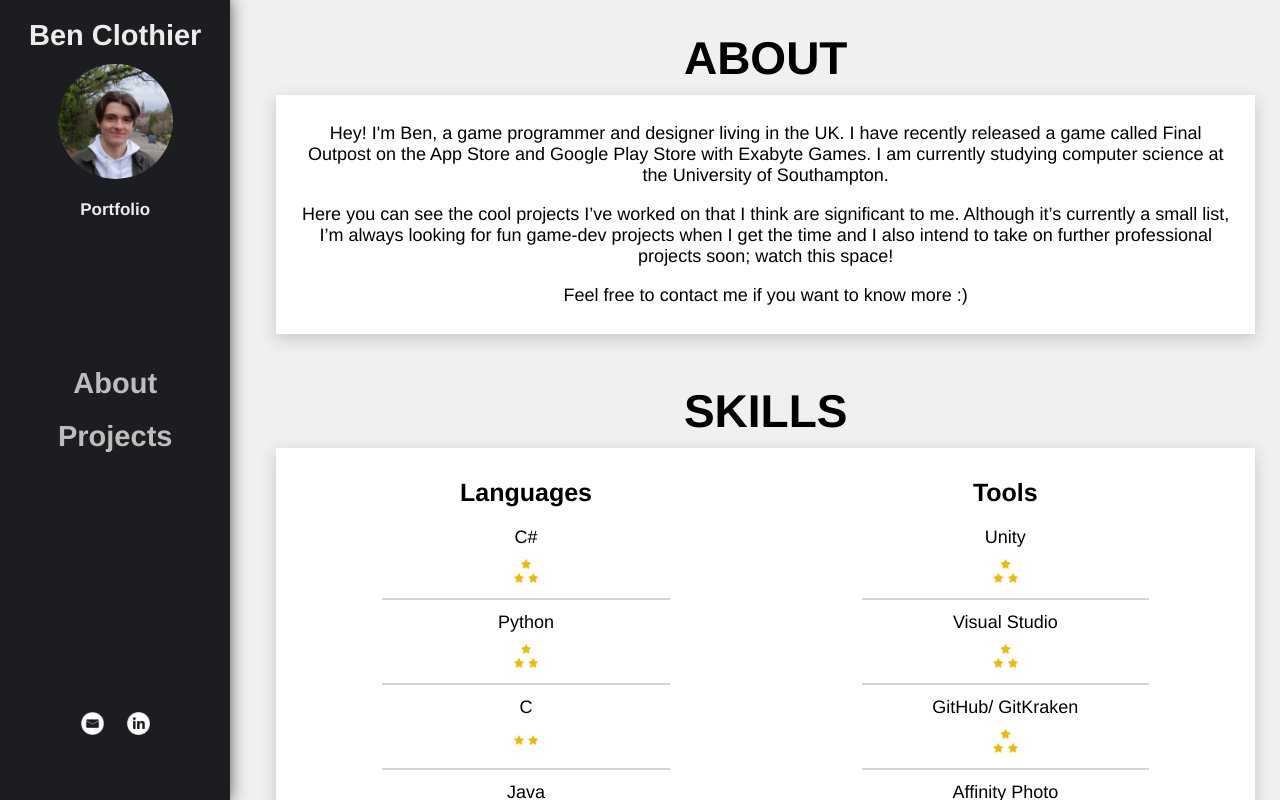
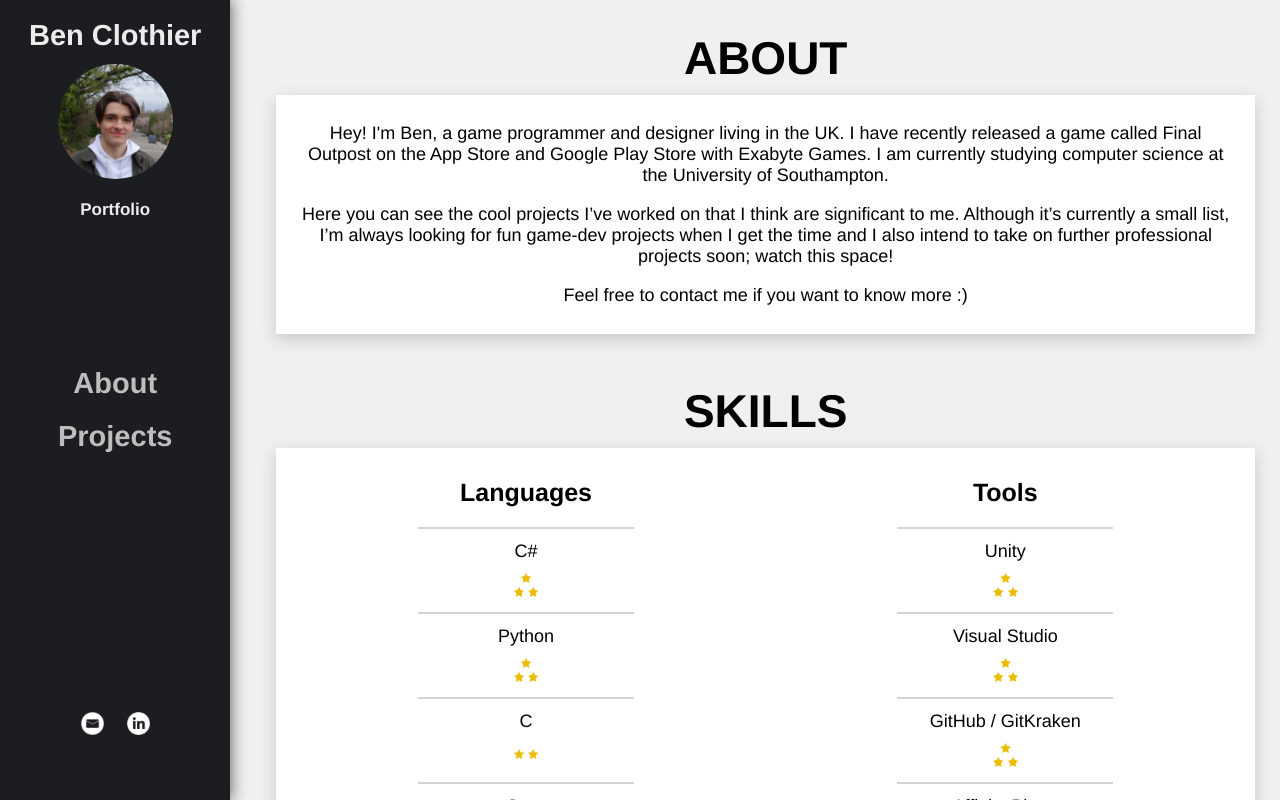
Before and after one commit to BenClothier/portfolio, a React (Create React App) app: page /#/ in a window 1280 px wide. Built offline with nearby package versions, Linux system fonts and the light colour scheme.

Commit message:
Tweak skill card

```diff
--- a/src/App.css
+++ b/src/App.css
@@ -309,6 +309,6 @@ a:link,  a:visited, a:hover, a:active
   position: relative;
   margin: auto;
   background-color: #0000002a;
-  width: 60%;
+  width: 45%;
   height: 2px;
 }
--- a/src/pages/About.js
+++ b/src/pages/About.js
@@ -25,6 +25,7 @@ function About() {
                 <div class="row">
                     <div class="column">
                         <h2>Languages</h2>
+                        <div className="divider" />
                         <div className="skillbox"><p>C#</p> <img id="threeStars" src={threeStars} alt="threeStars"/></div>
                         <div className="divider" />
                         <div className="skillbox"><p>Python</p> <img id="threeStars" src={threeStars} alt="threeStars"/></div>
@@ -39,11 +40,12 @@ function About() {
                     </div>
                     <div class="column">
                         <h2>Tools</h2>
+                        <div className="divider" />
                         <div className="skillbox"><p>Unity</p> <img id="threeStars" src={threeStars} alt="threeStars"/></div>
                         <div className="divider" />
                         <div className="skillbox"><p>Visual Studio</p> <img id="threeStars" src={threeStars} alt="threeStars"/></div>
                         <div className="divider" />
-                        <div className="skillbox"><p>GitHub/ GitKraken</p> <img id="threeStars" src={threeStars} alt="threeStars"/></div>
+                        <div className="skillbox"><p>GitHub / GitKraken</p> <img id="threeStars" src={threeStars} alt="threeStars"/></div>
                         <div className="divider" />
                         <div className="skillbox"><p>Affinity Photo</p> <img id="twoStars" src={twoStars} alt="twoStars"/></div>
                         <div className="divider" />
```
